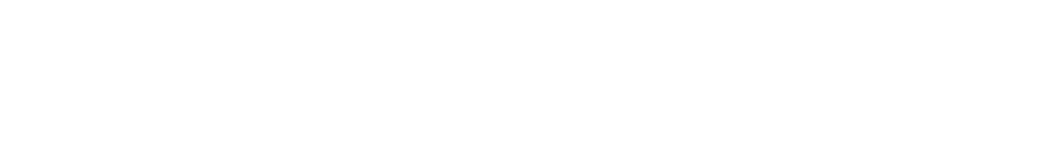
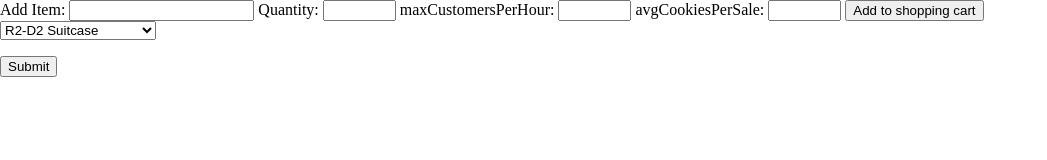
Before and after one commit to marioepugh/bus-mall-pair, a plain HTML site: page index.html in a window 1280 px wide. Shown: the whole page, without its empty margins (0-1047 px from the left). Drawn offline with Linux system fonts and the light colour scheme.

Commit message:
drop down

```diff
--- a/index.html
+++ b/index.html
@@ -7,12 +7,42 @@
   <title>Bus Mall Pair</title>
   <link rel="stylesheet" href="reset.css">
   <link rel="stylesheet" href="style.css">
+  <!-- <link href="https://fonts.googleapis.com/css?family=Satisfy" rel="stylesheet"> -->
 </head>
 
 
 <body>
   <header>
   </header>
+
+
+
+  <div id="content">
+    <table id="table"></table>
+    <form id="orderForm">
+      <fieldset>
+
+
+
+        <label for="addItem">Add Item: </label>
+        <input id="addItem" name="Add Item" type="text" />
+
+        <label for="quantityOrdered">Quantity: </label>
+        <input id="quantityOrdered" name="says" type="text" size="6"/>
+
+        <label for="maxCustomers">maxCustomersPerHour: </label>
+        <input id="maxCustomers" name="says" type="text" size="6"/>
+
+        <label for="avgCookiesPerSale">avgCookiesPerSale: </label>
+        <input id="avgCookiesPerSale" name="says" type="text" size="6"/>
+
+        <button type="submit">Add to shopping cart </button>
+
+      </fieldset>
+    </form>
+  </div>
+
+
 
   <main>
   </main>
@@ -23,3 +53,41 @@
 </body>
 
 </html>
+
+
+<!DOCTYPE html>
+<html>
+<body>
+
+<form action="/action_page.php">
+  <select name="cars">
+    <option value="bag">R2-D2 Suitcase</option>
+    <option value="banana">Banana Slicer</option>
+    <option value="bathroom">Bathroom iPad stand</option>
+    <option value="boots">Rain boots</option>
+    <option value="breakfast">Breakfast toaster oven</option>
+    <option value="bubblegum">Saab</option>
+    <option value="chair">Fiat</option>
+    <option value="cthulu">Audi</option>
+    <option value="dog-duck">Volvo</option>
+    <option value="dragon">Saab</option>
+    <option value="pen">Fiat</option>
+    <option value="pet-sweep">Audi</option>
+    <option value="scissors">Volvo</option>
+    <option value="shark">Saab</option>
+    <option value="sweep">Fiat</option>
+    <option value="tauntaun">Audi</option>
+    <option value="unicorn">Volvo</option>
+    <option value="usb">Saab</option>
+    <option value="water-can">Fiat</option>
+    <option value="wine-glass">Audi</option>
+
+
+
+  </select>
+  <br><br>
+  <input type="submit">
+</form>
+
+</body>
+</html>
```
